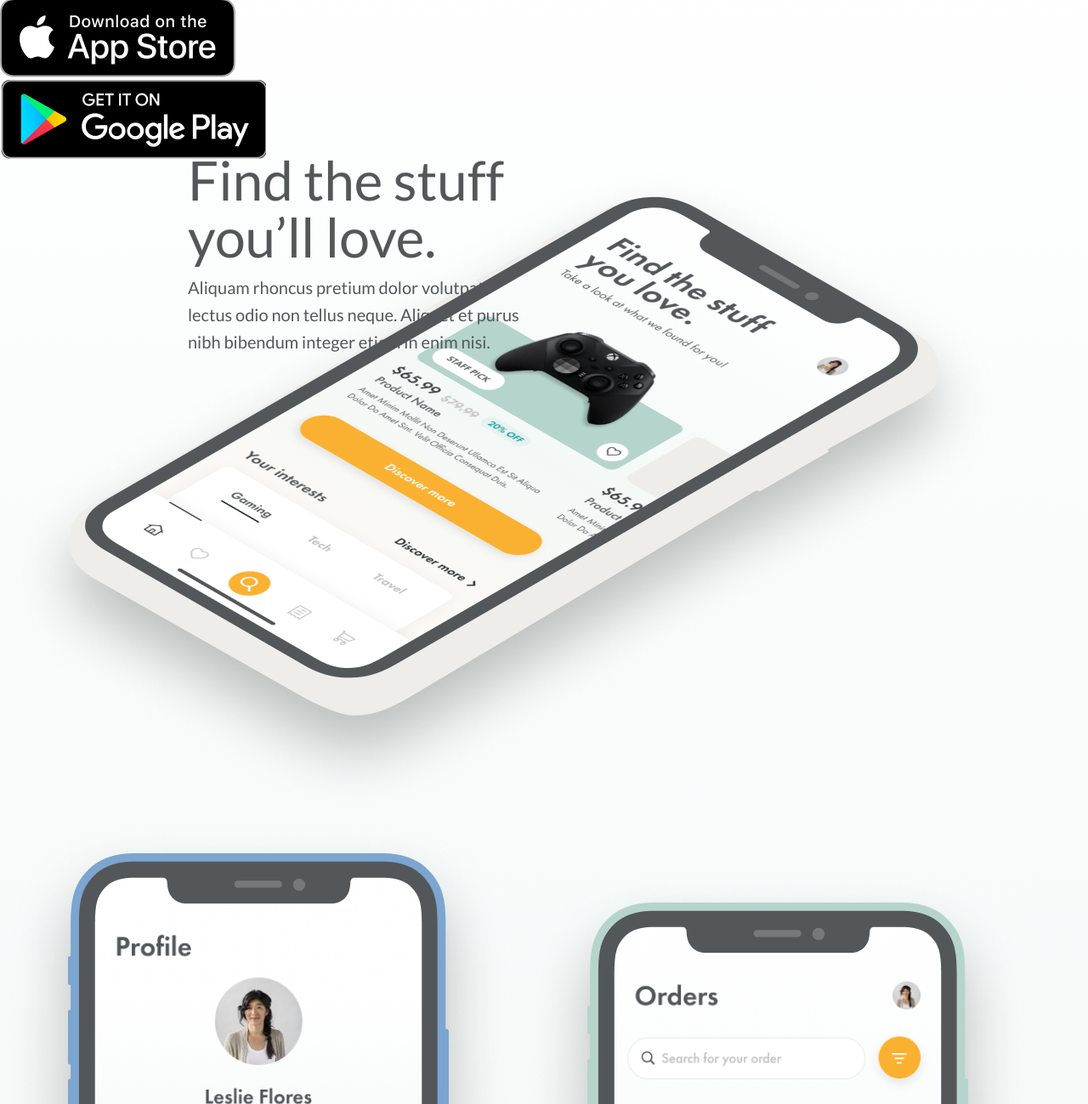
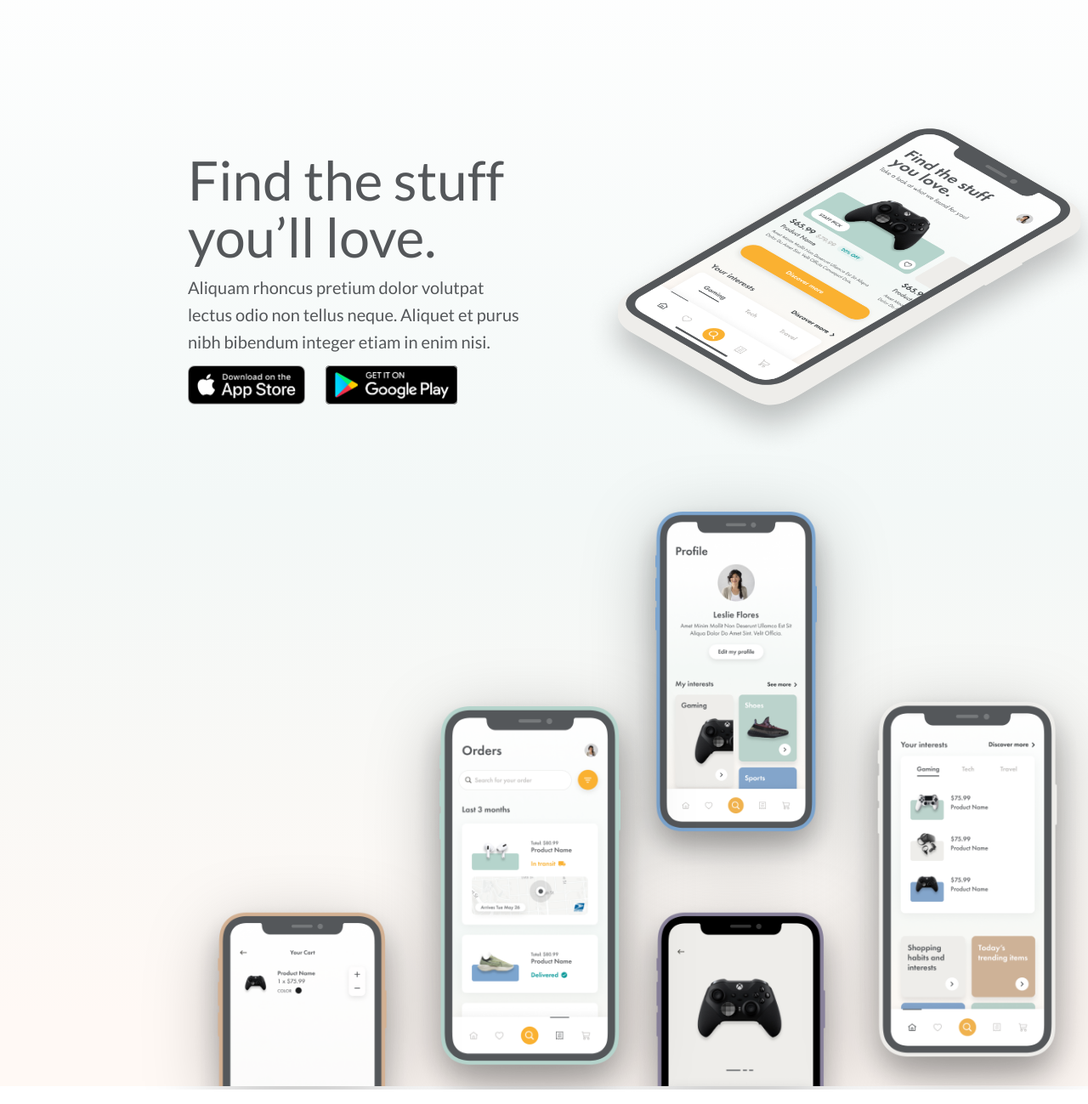
Before and after one commit to aliamk/splash-page, a plain HTML site: page index.html in a window 1280 px wide. Shown: the part 101-1400 px from the top of the page at 85% size. Drawn offline with Linux system fonts and the light colour scheme.

Commit message:
added css styles to each of the image assets and modified box-shadow values on some for proper fade

```diff
--- a/index.html
+++ b/index.html
@@ -31,7 +31,7 @@
           <img src="./img/google-play-button.png" alt="Google Play Store">
         </a>
       </div>
-    </div>  <!-- CLOSING Title and Text -->
+    </div>  <!-- CLOSING DIV: Title and Text -->
 
     <!-- Main Image -->
     <div class="main-image-container">
@@ -39,11 +39,11 @@
     </div>
 
     <!-- Images -->
-    <img src="./img/profile.png" alt="Profile" class="profil-img">
+    <img src="./img/profile.png" alt="Profile" class="profile-img">
+    <img src="/img/product.png" alt="Product Mockup" class="product-img">
     <img src="/img/orders.png" alt="Orders Mockup" class="orders-img">
+    <img src="/img/cart.png" alt="Cart Mockup" class="cart-img">
     <img src="/img/home.png" alt="Home Mockup" class="home-img">
-    <img src="/img/cart.png" alt="Cart Mockup" class="cart-img">
-    <img src="/img/product.png" alt="Product Mockup" class="product-img">
 
 
   </div>
--- a/style.css
+++ b/style.css
@@ -15,8 +15,16 @@ body {
 .wrapper {
   position: relative;
   width: 1440px;
-  min-height: 100vh;
+  height: 1379px;
   margin: auto;   /* If the page is wider than 1440px, wrapper will remain centered */
+}
+
+.brand-img {
+  position: absolute;
+  width: 193px;
+  height: 47.64px;
+  left: 221px;
+  top: 50.25px;
 }
 
 .title {
@@ -42,3 +50,89 @@ body {
   font-size: 20px;
   line-height: 32px;
 }
+
+.app-store-btn {
+  position: absolute;
+
+  left: 221px;
+  top: 531px;
+}
+
+.app-store-btn img {
+  width: 138.44px;
+  height: 46.28px;
+}
+
+.google-play-btn {
+  position: absolute;
+  left: 381.81px;
+  top: 531px;
+
+}
+
+.google-play-btn img {
+  width: 156.19px;
+  height: 46.28px;
+}
+
+.main-image-container {
+  position: absolute;
+  width: 535.72px;
+  height: 309.27px;
+  left: 683.28px;
+  top: 229.73px;
+}
+
+.main-image-container img {
+  height: 411.15px;
+}
+
+.profile-img {
+  position: absolute;
+  height: 444px;
+  left: 737px;
+  right: 479px;
+  top: 686px;
+
+  filter: drop-shadow(0px 20px 40px rgba(0, 0, 0, 0.25));
+}
+
+.product-img {
+  position: absolute;
+  height: 222px;  /* had to halve this bc its at the bottom of the screen and should only see half of it */
+  left: 737px;
+  right: 479px;
+  top: 1157px;
+
+  filter: drop-shadow(0px 20px 40px rgba(0, 0, 0, 0.25));
+}
+
+.orders-img {
+  position: absolute;
+  height: 470px;  /* increased height bc the box-shadow was not fading properly */
+  left: 479px;
+  right: 737px;
+  top: 913px;
+
+  filter: drop-shadow(0px 20px 40px rgba(0, 0, 0, 0.25));
+}
+
+.cart-img {
+  position: absolute;
+  height: 222px; /* had to halve this bc its at the bottom of the screen and should only see half of it */
+  left: 221px;
+  right: 995px;
+  top: 1157px;
+
+  filter: drop-shadow(0px 20px 40px rgba(0, 0, 0, 0.25));
+}
+
+.home-img {
+  position: absolute;
+  height: 470px; /* increased height bc the box-shadow was not fading properly */
+  left: 995px;
+  right: 221px;
+  top: 908px;
+
+  filter: drop-shadow(0px 20px 40px rgba(0, 0, 0, 0.25));
+}
```
